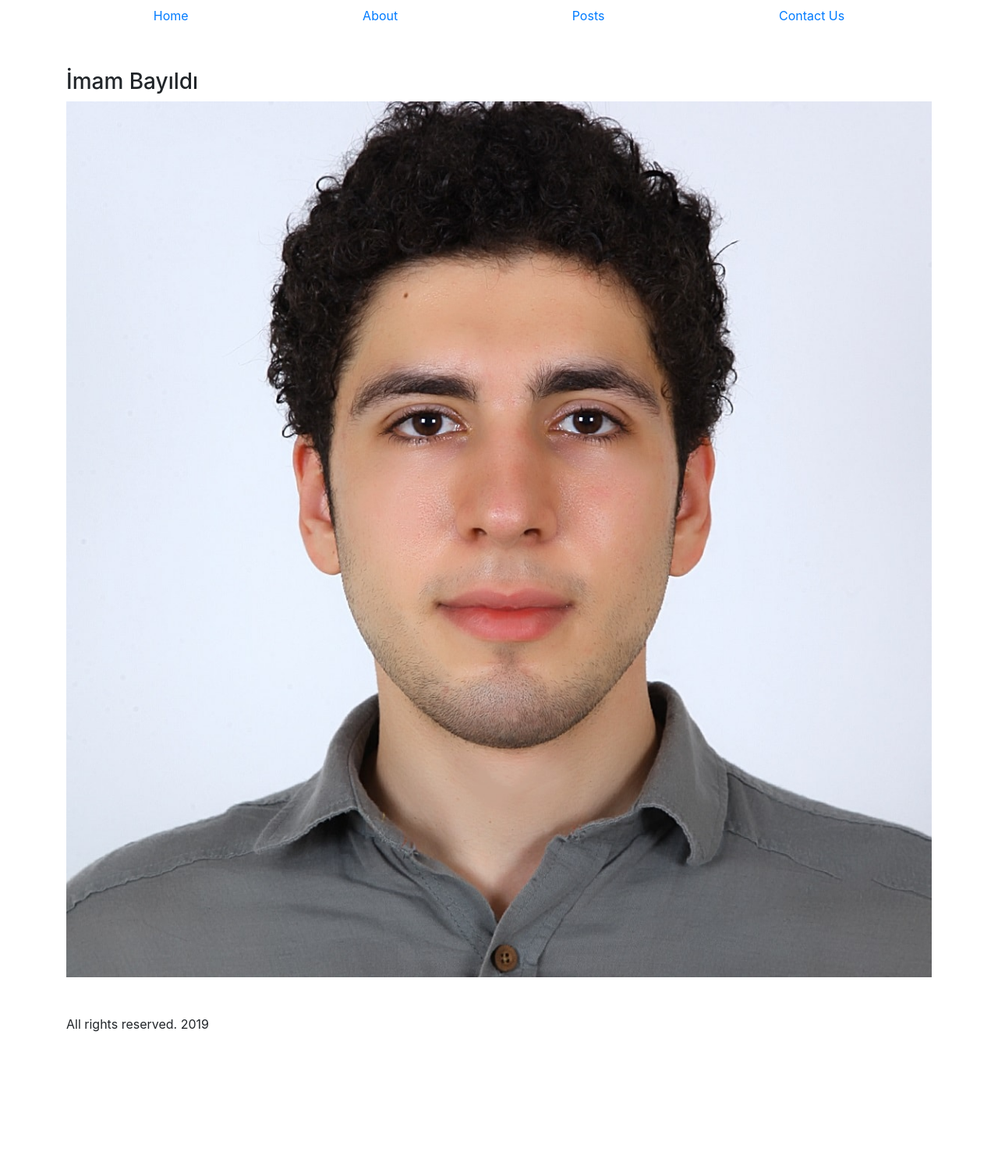
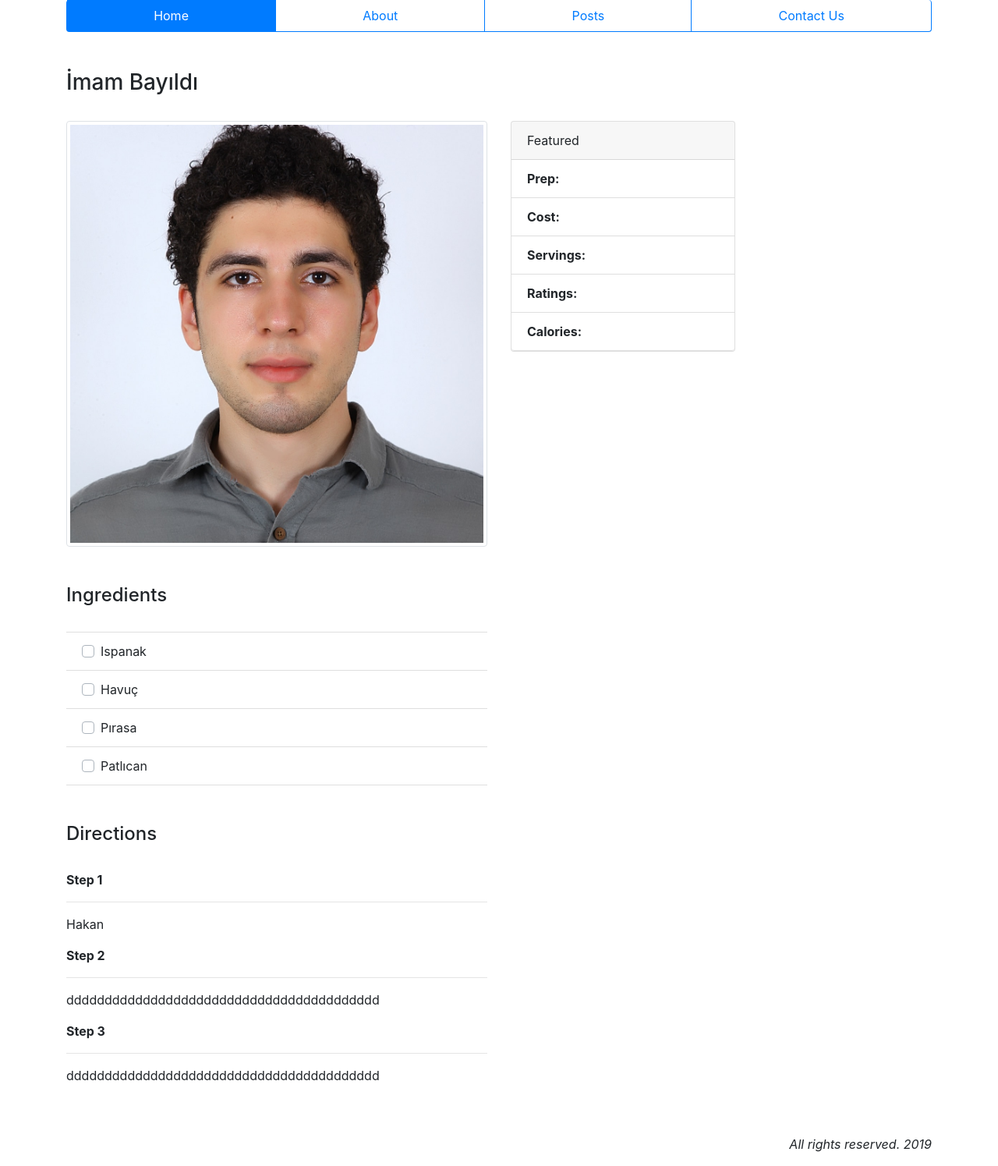
Before and after one commit to ha3/thepan, a Django app: page / in a window 1280 px wide. Shown: the whole page at 78% size. Before the commit the page ends 1323 px from the top, so only its background shows below. Run offline with Django 3.2, Linux system fonts and the light colour scheme; data comes from the database, SQL or seed files in the repository; both versions use the stored data as it was after the commit; some libraries are stand-ins or nearby versions.

Commit message:
modified the recipe listing template and view

```diff
--- a/src/findmeal/models.py
+++ b/src/findmeal/models.py
@@ -5,6 +5,7 @@
 class Recipe(models.Model):
     name = models.CharField(max_length=100)
     image = models.ImageField(upload_to='recipe')
+    prep = models.IntegerField()
 
     def __str__(self):
         return self.name
--- a/src/findmeal/static/findmeal/style.css
+++ b/src/findmeal/static/findmeal/style.css
@@ -21,3 +21,11 @@
 form a:hover{
   cursor: pointer;
 }
+
+.list-group-item:last-child {
+  border-bottom: 1px solid rgba(0,0,0,.125) !important;
+}
+
+.nav-link:focus, .nav-link:hover {
+  background-color: #f8f9fa;
+}
--- a/src/findmeal/templates/findmeal/base.html
+++ b/src/findmeal/templates/findmeal/base.html
@@ -10,7 +10,7 @@
 		<link rel="stylesheet" href="https://stackpath.bootstrapcdn.com/bootstrap/4.3.1/css/bootstrap.min.css"
     integrity="sha384-ggOyR0iXCbMQv3Xipma34MD+dH/1fQ784/j6cY/iJTQUOhcWr7x9JvoRxT2MZw1T" crossorigin="anonymous" />
 
-    <link rel="stylesheet" type="text/css" href="{% static 'polls/style.css' %}" />
+    <link rel="stylesheet" type="text/css" href="{% static 'findmeal/style.css' %}" />
 
 		<title>Polls App</title>
 	</head>
@@ -46,6 +46,6 @@
 		<script src="https://code.jquery.com/jquery-3.3.1.slim.min.js" integrity="sha384-q8i/X+965DzO0rT7abK41JStQIAqVgRVzpbzo5smXKp4YfRvH+8abtTE1Pi6jizo" crossorigin="anonymous"></script>
 		<script src="https://cdnjs.cloudflare.com/ajax/libs/popper.js/1.14.7/umd/popper.min.js" integrity="sha384-UO2eT0CpHqdSJQ6hJty5KVphtPhzWj9WO1clHTMGa3JDZwrnQq4sF86dIHNDz0W1" crossorigin="anonymous"></script>
 		<script src="https://stackpath.bootstrapcdn.com/bootstrap/4.3.1/js/bootstrap.min.js" integrity="sha384-JjSmVgyd0p3pXB1rRibZUAYoIIy6OrQ6VrjIEaFf/nJGzIxFDsf4x0xIM+B07jRM" crossorigin="anonymous"></script>
-    <script src="{% static 'polls/script.js' %}"></script>
+    <script src="{% static 'findmeal/script.js' %}"></script>
 	</body>
 </html>
--- a/src/findmeal/templates/findmeal/index.html
+++ b/src/findmeal/templates/findmeal/index.html
@@ -4,6 +4,69 @@
 
   {% for recipe in object_list %}
     <h3>{{ recipe }}</h3>
-    <img src="{{ recipe.image.url }}" class="img-fluid" />
+    <br />
+    <div class="row">
+      <div class="col">
+        <img src="{{ recipe.image.url }}" class="img-thumbnail" />
+      </div>
+      <div class="col">
+        <div class="card" style="width: 18rem;">
+          <div class="card-header">
+            Featured
+          </div>
+          <ul class="list-group list-group-flush">
+            <li class="list-group-item"><strong>Prep:</strong></li>
+            <li class="list-group-item"><strong>Cost:</strong></li>
+            <li class="list-group-item"><strong>Servings:</strong></li>
+            <li class="list-group-item"><strong>Ratings:</strong></li>
+            <li class="list-group-item"><strong>Calories:</strong></li>
+          </ul>
+        </div>
+      </div>
+    </div>
+
+    <br />
+    <br />
+
+    <div class="row">
+      <div class="col">
+        <h4>Ingredients</h4>
+        <br />
+
+        <ul class="list-group list-group-flush">
+          {% for ingredient in recipe.recipeingredient_set.all %}
+          <li class="list-group-item">
+            <div class="custom-control custom-checkbox mr-sm-2">
+              <input type="checkbox" name="cjeck" class="custom-control-input" id="customControlAutosizing{{ forloop.counter }}" />
+              <label class="custom-control-label" for="customControlAutosizing{{ forloop.counter }}">
+                {{ ingredient.ingredient }}
+              </label>
+            </div>
+          </li>
+          {% endfor %}
+        </ul>
+      </div>
+      <div class="col">
+      </div>
+    </div>
+
+    <br />
+    <br />
+
+    <div class="row">
+      <div class="col">
+        <h4>Directions</h4>
+        <br />
+
+        {% for step in recipe.recipestep_set.all %}
+        <p><strong>Step {{ forloop.counter }}</strong></p>
+        <hr />
+        <p>{{ step.instructions }}</p>
+        {% endfor %}
+      </div>
+      <div class="col">
+      </div>
+    </div>
+
   {% endfor %}
 {% endblock %}
--- a/src/findmeal/views.py
+++ b/src/findmeal/views.py
@@ -1,5 +1,5 @@
 from django.shortcuts import render
-from django.views.generic import ListView
+from django.views.generic import ListView, DetailView
 
 from .models import Recipe
 
@@ -8,3 +8,8 @@
 class IndexView(ListView):
     model = Recipe
     template_name = 'findmeal/index.html'
+
+    def get_context_data(self, **kwargs):
+        data = super().get_context_data(**kwargs)
+        data['home_page'] = 'active'
+        return data
```
Also changed, not shown: src/db.sqlite3.
